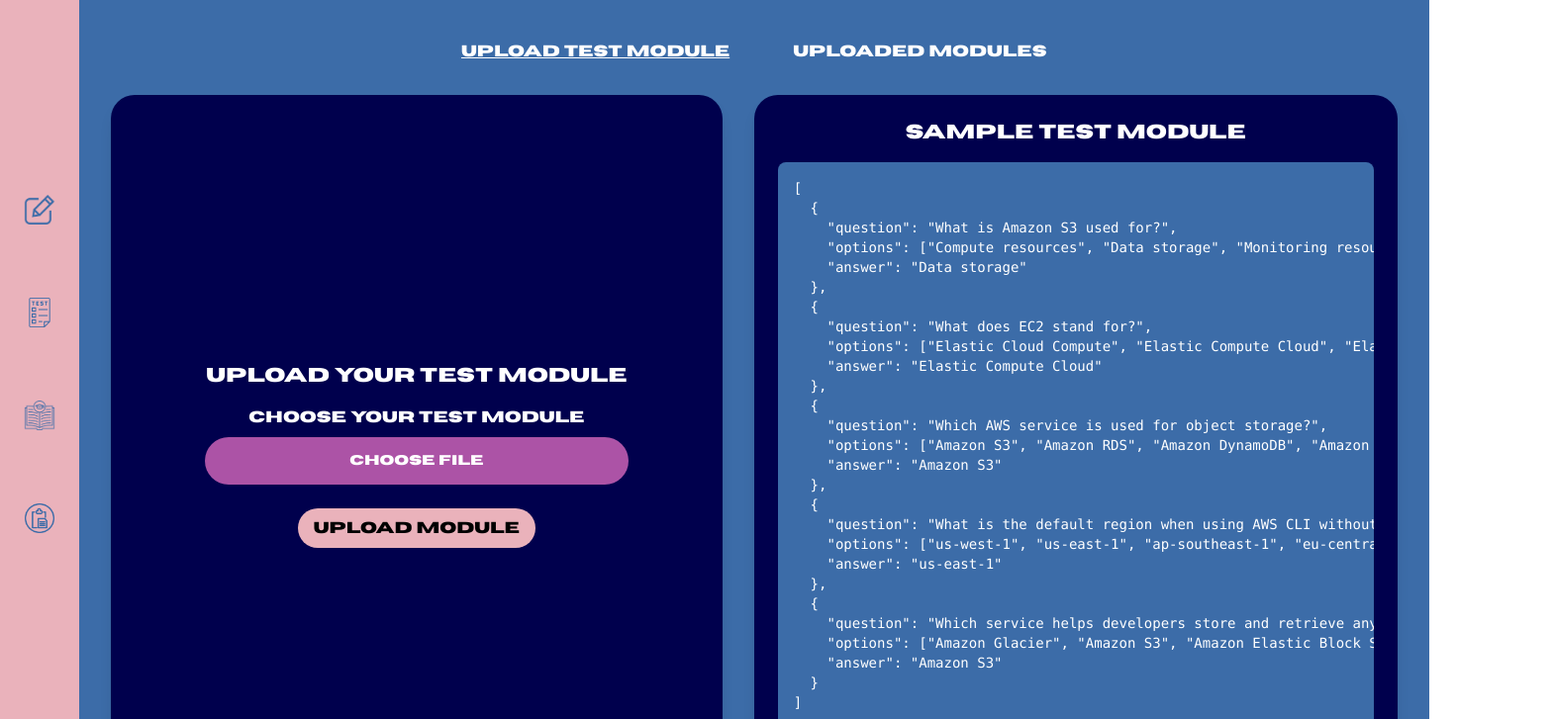
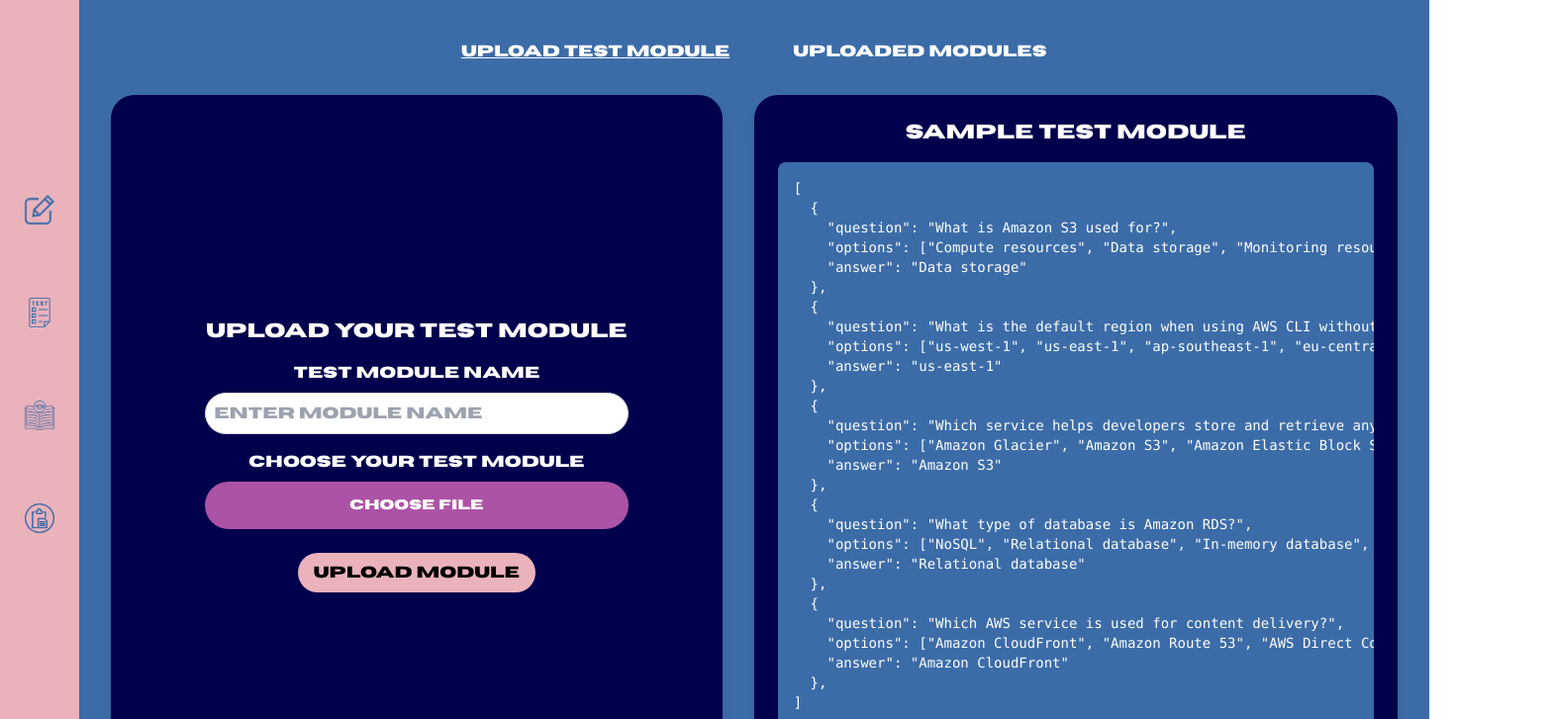
Before and after one commit to CSingh26/quiz-app, a Next.js app in the folder frontend/: page /dashboard/instructor/testModule in a window 1280 px wide. Shown: the top 727 px of the page at 99% size, 1571 px wide, since content can reach past the window. Built offline with nearby package versions, Linux system fonts and the light colour scheme.

Commit message:
upload-modules-bug-fixed

```diff
--- a/frontend/src/app/dashboard/instructor/testModule/page.tsx
+++ b/frontend/src/app/dashboard/instructor/testModule/page.tsx
@@ -7,6 +7,7 @@
   const [modules, setModules] = useState<{ name: string; id: string }[]>([])
   const [loading, setLoading] = useState(false)
   const [file, setFile] = useState<File | null>(null)
+  const [moduleName, setModuleName] = useState<string>("")
 
   useEffect(() => {
     if (view === "view") {
@@ -17,7 +18,7 @@
   const fetchModules = async () => {
     try {
       setLoading(true)
-      const response = await fetch("http://localhost:6573/api/tests/getModules")
+      const response = await fetch("http://localhost:6573/api/tests/get-modules")
       if (response.ok) {
         const data = await response.json()
         setModules(data.modules || [])
@@ -45,8 +46,14 @@
       return
     }
 
+    if (!moduleName.trim()) {
+      alert("Please enter a module name")
+      return
+    }
+
     const formData = new FormData()
-    formData.append("testModule", file)
+    formData.append("testFile", file)
+    formData.append("testModuleName", moduleName)
 
     try {
       setLoading(true)
@@ -56,9 +63,13 @@
       })
 
       if (response.ok) {
-        alert("Module uploaded")
+        alert("Module uploaded successfully!")
         setFile(null)
+        setModuleName("")
         fetchModules()
+      } else {
+        console.error("Error uploading module", response)
+        alert("Error uploading module")
       }
     } catch (err) {
       console.error("Error uploading module", err)
@@ -75,7 +86,7 @@
       })
 
       if (response.ok) {
-        alert("Module deleted")
+        alert("Module deleted successfully!")
         setModules((prev) => prev.filter((module) => module.id !== id))
       } else {
         alert("Error deleting module")
@@ -107,20 +118,37 @@
           <div className="bg-[#00004d] p-6 rounded-3xl shadow-lg w-1/2 flex flex-col justify-center items-center h-full">
             <h2 className="text-xl font-bold mb-4 text-center">Upload Your Test Module</h2>
             <form onSubmit={uploadModule} className="w-full flex flex-col items-center">
-              <label className="block mb-2 text-center">Choose Your Test Module</label>
-              <div className="realtive w-3/4 max-w-md mb-6">
+              <label htmlFor="moduleName" className="block mb-2 text-center">
+                Test Module Name
+              </label>
+              <input
+                type="text"
+                id="moduleName"
+                value={moduleName}
+                onChange={(e) => setModuleName(e.target.value)}
+                className="mb-4 p-2 border border-gray-300 w-3/4 text-black rounded-full"
+                placeholder="Enter module name"
+              />
+              <label htmlFor="fileUpload" className="block mb-2 text-center">
+                Choose Your Test Module
+              </label>
+              <div className="relative w-3/4 max-w-md mb-6">
                 <input
-                    type="file"
-                    accept="application/json"
-                    id="fileUpload"
-                    className="opacity-0 absolute w-full h-full cursor-pointer"
-                    onChange={handleFileChange}
+                  type="file"
+                  accept="application/json"
+                  id="fileUpload"
+                  name="testFile"
+                  className="hidden"
+                  onChange={handleFileChange}
                 />
-                <div className="bg-[#ac53a6] h-12 w-full rounded-full flex items-center justify-center cursor-pointer">
+                <label
+                  htmlFor="fileUpload"
+                  className="bg-[#ac53a6] h-12 w-full rounded-full flex items-center justify-center cursor-pointer"
+                >
                   <span className="text-white font-bold text-sm">
                     {file ? file.name : "CHOOSE FILE"}
                   </span>
-                </div>
+                </label>
               </div>
               <button
                 type="submit"
@@ -141,16 +169,6 @@
     "answer": "Data storage"
   },
   {
-    "question": "What does EC2 stand for?",
-    "options": ["Elastic Cloud Compute", "Elastic Compute Cloud", "Elastic Container Compute", "Elastic Code Cloud"],
-    "answer": "Elastic Compute Cloud"
-  },
-  {
-    "question": "Which AWS service is used for object storage?",
-    "options": ["Amazon S3", "Amazon RDS", "Amazon DynamoDB", "Amazon Redshift"],
-    "answer": "Amazon S3"
-  },
-  {
     "question": "What is the default region when using AWS CLI without specifying a region?",
     "options": ["us-west-1", "us-east-1", "ap-southeast-1", "eu-central-1"],
     "answer": "us-east-1"
@@ -159,7 +177,17 @@
     "question": "Which service helps developers store and retrieve any amount of data at any time?",
     "options": ["Amazon Glacier", "Amazon S3", "Amazon Elastic Block Store (EBS)", "Amazon Elastic File System (EFS)"],
     "answer": "Amazon S3"
-  }
+  },
+  {
+    "question": "What type of database is Amazon RDS?",
+    "options": ["NoSQL", "Relational database", "In-memory database", "Graph database"],
+    "answer": "Relational database"
+  },
+  {
+    "question": "Which AWS service is used for content delivery?",
+    "options": ["Amazon CloudFront", "Amazon Route 53", "AWS Direct Connect", "Amazon VPC"],
+    "answer": "Amazon CloudFront"
+  },
 ]`}
             </pre>
             <p className="mt-4 text-center">
```
Also changed, not shown: 2 other files (tests, documents, lock files or other folders).
